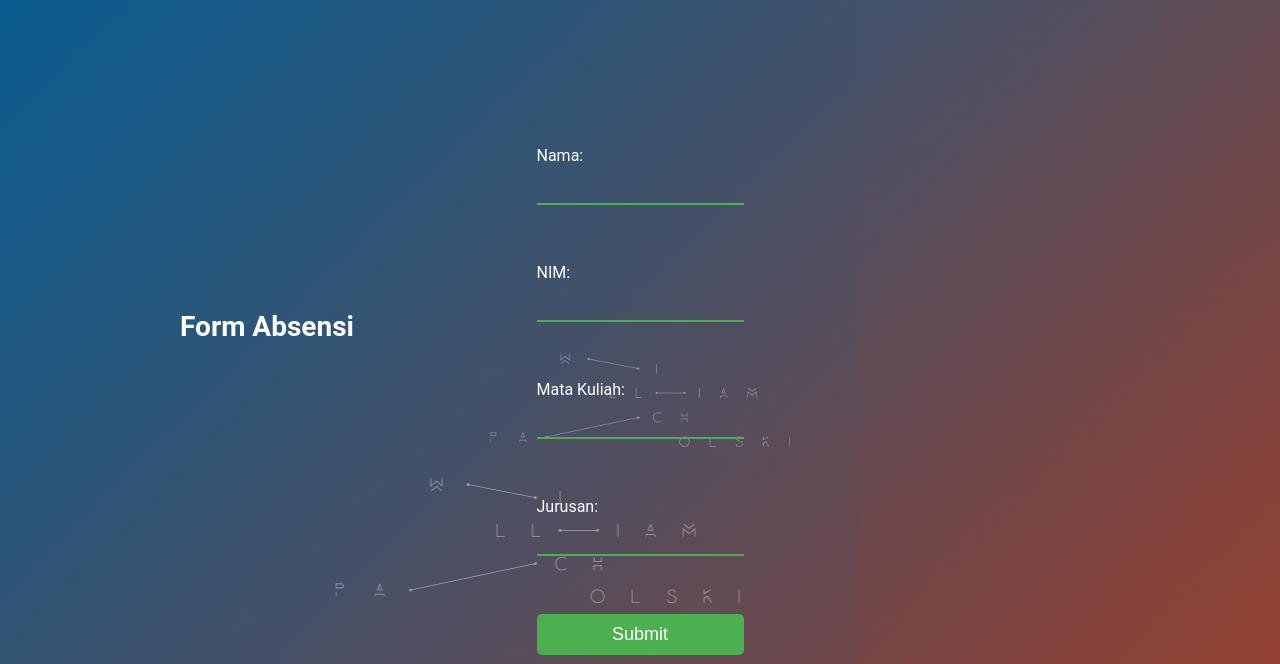
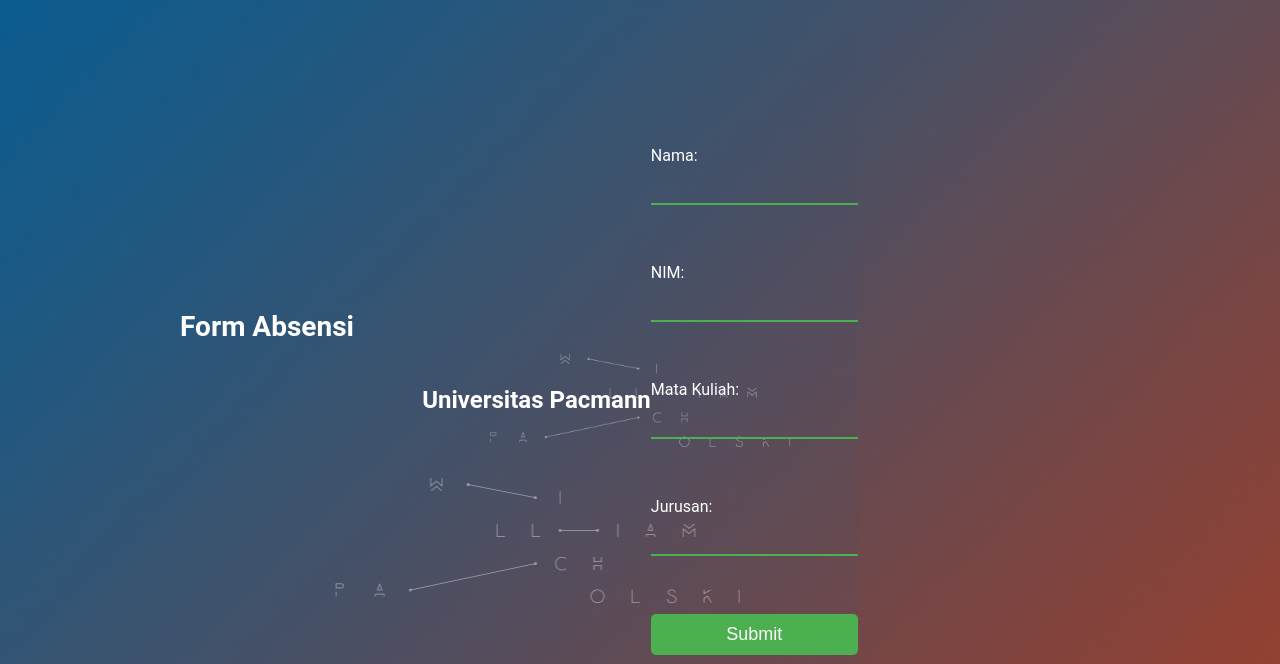
Before and after one commit to ihdarsyd/form_absensi_mhs, a Flask app: page / in a window 1280 px wide. Shown: the top 664 px of the page. Run offline with Flask 3, Linux system fonts and the light colour scheme; some libraries are stand-ins or nearby versions.

Commit message:
update html

```diff
--- a/app/templates/index.html
+++ b/app/templates/index.html
@@ -6,6 +6,7 @@
 </head>
 <body>
     <h1>Form Absensi</h1>
+    <h2>Universitas Pacmann</h2>
     <form action="/" method="post">
         <label for="nama">Nama:</label>
         <input type="text" id="nama" name="nama" required><br><br>
```
